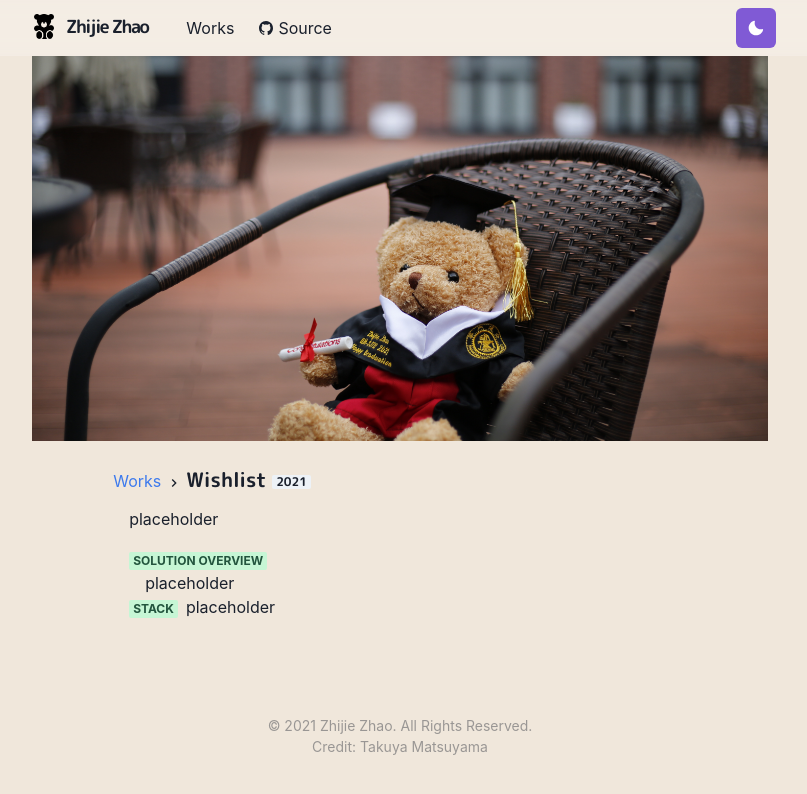
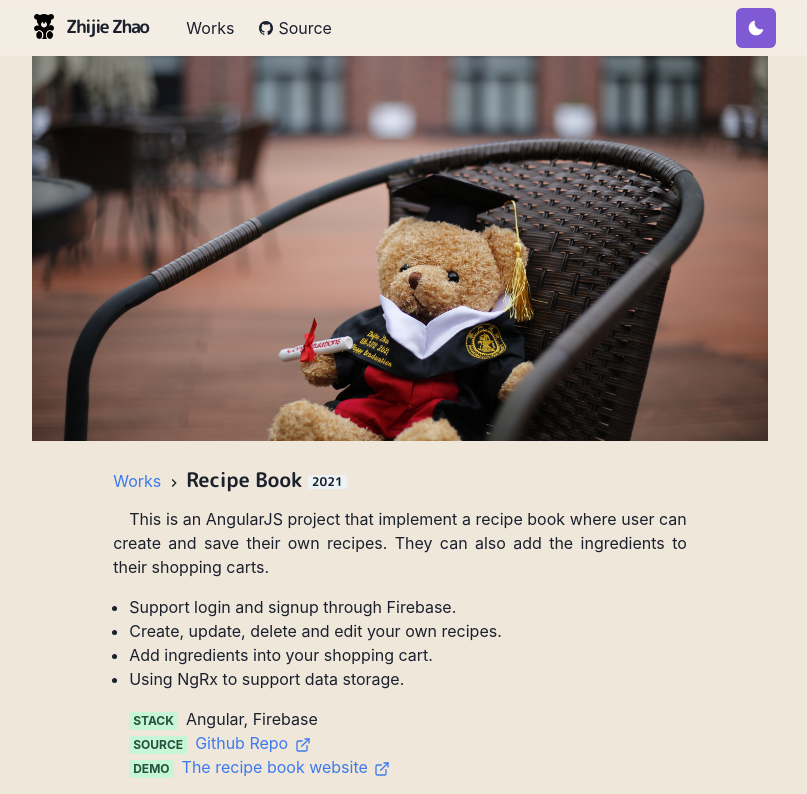
Before and after one commit to zhijiezh/Personal-Website, a Next.js app: page /works/RecipeBook in a window 1280 px wide. Shown: the top 794 px of the page, without its empty margins (240-1047 px from the left). Built offline with nearby package versions, Linux system fonts and the light colour scheme.

Commit message:
feat: add recipe book page.

```diff
--- a/pages/works/RecipeBook.js
+++ b/pages/works/RecipeBook.js
@@ -1,39 +1,48 @@
-import { Container, Badge, Link, List, ListItem, Box, HStack } from '@chakra-ui/react'
-import { Title, Meta, MobileWorkImage } from '../../components/work'
+import { Container, Badge, Link, List, ListItem, Box, HStack, UnorderedList } from '@chakra-ui/react'
+import { Title, Meta, MobileWorkImage, WorkImage } from '../../components/work'
 import Layout from '../../components/layouts/article'
 import Paragraph from '../../components/paragraph'
+import { ExternalLinkIcon } from '@chakra-ui/icons'
+
+const repoLink = "https://github.com/zhijiezh/ng-course-recipe-book"
+const webLink = "https://ng-course-recipe-book-1a6c1.web.app/"
 
 const Work = () => (
-  <Layout title="HumanKind">
+  <Layout title="Recipe Book">
     <Container>
       <Title>
-        Wishlist <Badge>2021</Badge>
+        Recipe Book <Badge>2021</Badge>
       </Title>
       <Paragraph>
-        placeholder
+         This is an AngularJS project that implement a recipe book where user can create and save their own recipes. They can also add the ingredients to their shopping carts.
       </Paragraph>
+      <UnorderedList mt={4}>
+        <ListItem>Support login and signup through Firebase.</ListItem>
+        <ListItem>Create, update, delete and edit your own recipes.</ListItem>
+        <ListItem>Add ingredients into your shopping cart.</ListItem>
+        <ListItem>Using NgRx to support data storage.</ListItem>
+      </UnorderedList>
       <List ml={4} my={4}>
         <ListItem>
-          <Meta>Solution Overview</Meta>
-          <Paragraph>
-            placeholder
-          </Paragraph>
+          <Meta>Stack</Meta>
+          <span>Angular, Firebase</span>
         </ListItem>
         <ListItem>
-          <Meta>Stack</Meta>
-          <span>placeholder</span>
+          <Meta>Source</Meta>
+          <Link href={repoLink} isExternal>
+            Github Repo <ExternalLinkIcon mx="2px" />
+          </Link>
+        </ListItem>
+        <ListItem>
+          <Meta>Demo</Meta>
+          <Link href={webLink} isExternal>
+           The recipe book website <ExternalLinkIcon mx="2px" />
+          </Link>
         </ListItem>
       </List>
-      <HStack alignItems={'center'} justifyContent={'space-around'}>
-          {/* <MobileWorkImage
-            src="/images/works/HumanKind_01.png"
-            alt="HumanKind - Welcome Screen"
-          />
-          <MobileWorkImage
-            src="/images/works/HumanKind_02.png"
-            alt="HumanKind - Home Screen"
-          />  */}
-      </HStack>
+      <WorkImage src="/images/works/RecipeBook_03.png" alt="RecipeBook - signup"/>
+      <WorkImage src="/images/works/RecipeBook_01.png" alt="RecipeBook - Recipe List"/>
+      <WorkImage src="/images/works/RecipeBook_02.png" alt="RecipeBook - Shopping Cart"/>
     </Container>
   </Layout>
 )
```
